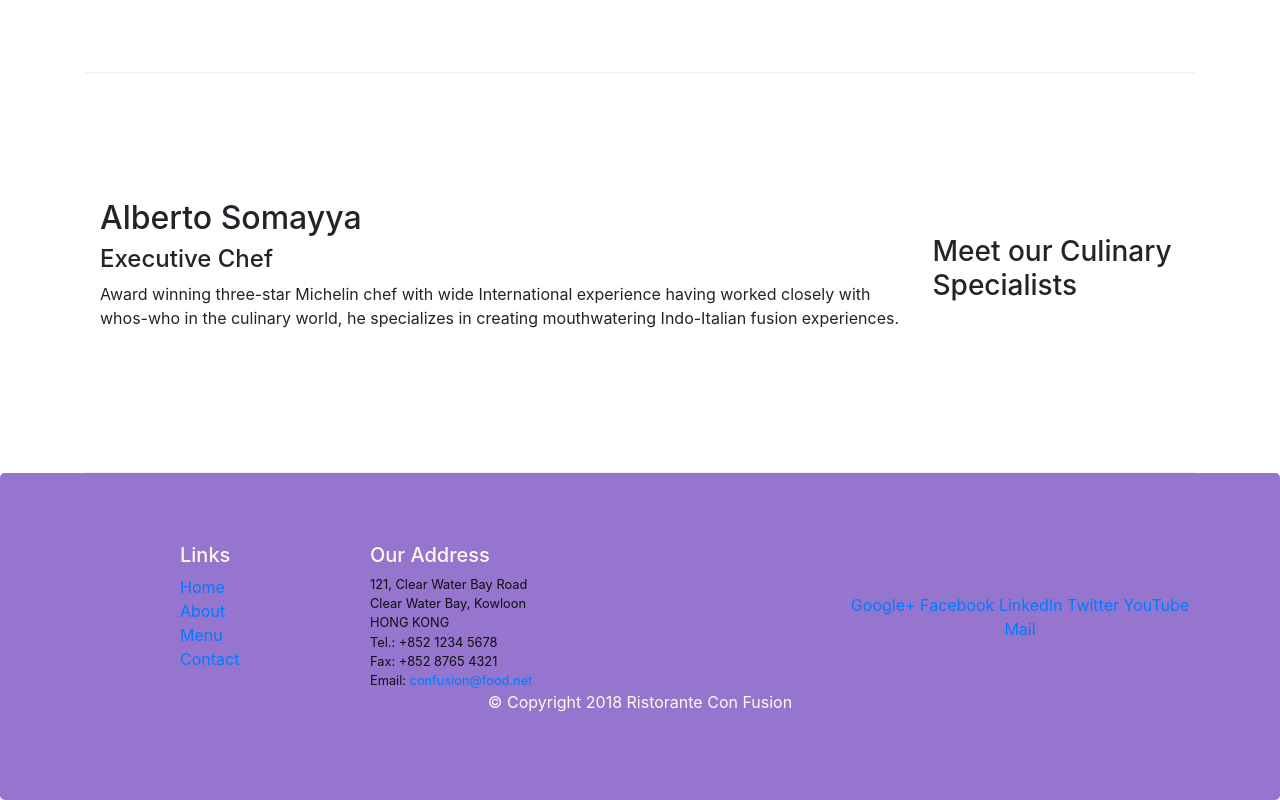
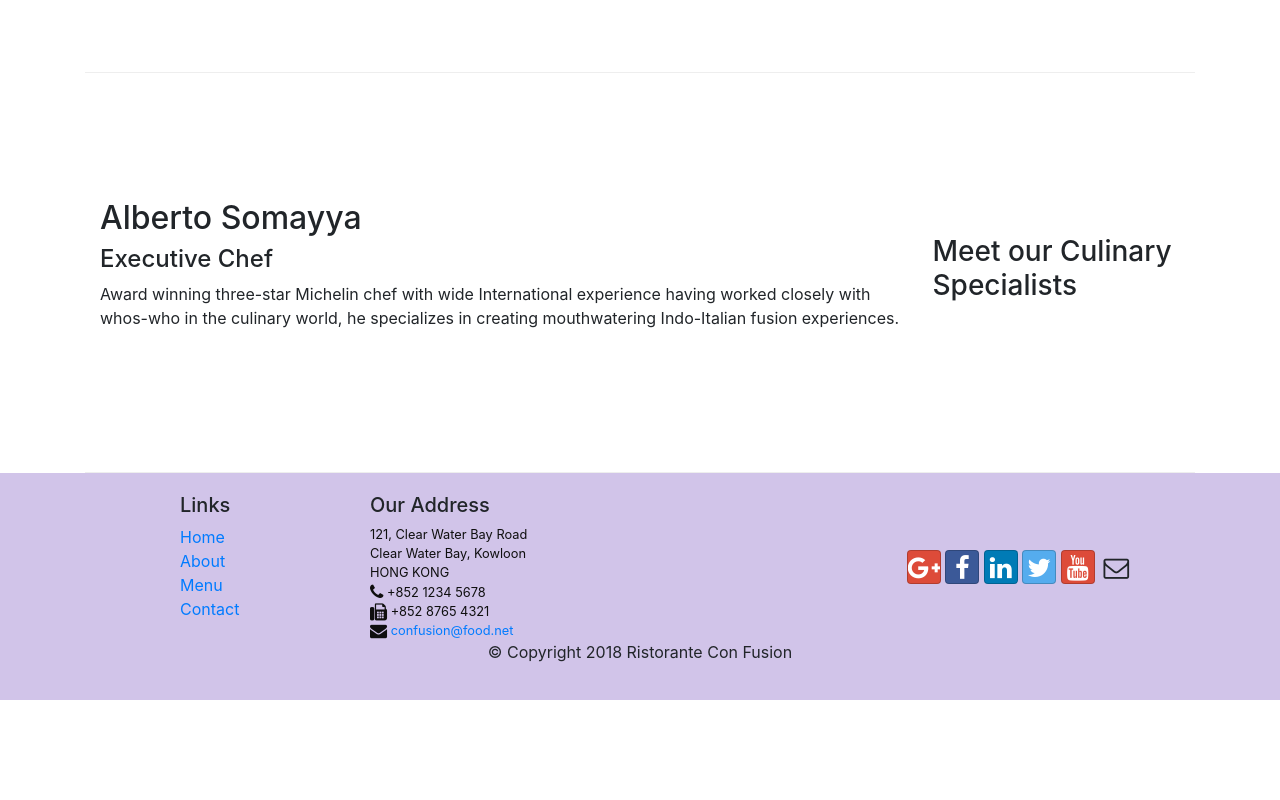
Before and after one commit to VivekMalhan666/Ristorante-con-fusion, a website: page Bootstrap4/conFusion/index.html in a window 1280 px wide. Shown: the part 1061-1861 px from the top of the page. After the commit the page ends 1761 px from the top, so only its background shows below. Drawn offline with nearby package versions, Linux system fonts and the light colour scheme.

Commit message:
css fonts

```diff
--- a/Bootstrap4/conFusion/index.html
+++ b/Bootstrap4/conFusion/index.html
@@ -9,10 +9,11 @@
 
     <!-- Bootstrap CSS -->
     <link rel="stylesheet" href="node_modules/bootstrap/dist/css/bootstrap.min.css">
+    <link rel="stylesheet" href="node_modules/font-awesome/css/font-awesome.min.css">
+    <link rel="stylesheet" href="node_modules/bootstrap-social/bootstrap-social.css">
     <link href="css/styles.css" rel="stylesheet">
     <title>Ristorante Con Fusion</title>
 </head>
-
 <body>
     <nav class="navbar navbar-dark navbar-expand-sm fixed-top">
         <div class="container">
@@ -22,10 +23,10 @@
             <a class="navbar-brand mr-auto" href="#">Ristorante Con Fusion</a>
             <div class="collapse navbar-collapse" id="Navbar">
                 <ul class="navbar-nav mr-auto">
-                    <li class="nav-item"><a class="nav-link active" href="#">Home</a></li>
-                    <li class="nav-item"><a class="nav-link" href="./aboutus.html">About</a></li>
-                    <li class="nav-item"><a class="nav-link" href="#">Menu</a></li>
-                    <li class="nav-item"><a class="nav-link" href="#">Contact</a></li>
+                    <li class="nav-item"><a class="nav-link active" href="#"><span class="fa fa-home fa-lg"></span> Home</a></li>
+                    <li class="nav-item"><a class="nav-link" href="./aboutus.html"><span class="fa fa-info fa-lg"></span> About</a></li>
+                    <li class="nav-item"><a class="nav-link" href="#"><span class="fa fa-list fa-lg"></span> Menu</a></li>
+                    <li class="nav-item"><a class="nav-link" href="#"><span class="fa fa-address fa-lg"></span> Contact</a></li>
                 </ul>
             </div>
         </div>
@@ -78,7 +79,7 @@
         </div>
     </div>
 
-    <footer class="jumbotron">
+    <footer class="footer">
         <div class="container">
             <div class="row">
                 <div class="col-4 offset-1 col-sm-2">
@@ -96,19 +97,19 @@
 		              121, Clear Water Bay Road<br>
 		              Clear Water Bay, Kowloon<br>
 		              HONG KONG<br>
-		              Tel.: +852 1234 5678<br>
-		              Fax: +852 8765 4321<br>
-		              Email: <a href="mailto:confusion@food.net">confusion@food.net</a>
+		              <i class="fa fa-phone fa-lg"></i> +852 1234 5678<br>
+		              <i class="fa fa-fax fa-lg"></i> +852 8765 4321<br>
+		              <i class="fa fa-envelope fa-lg"></i> <a href="mailto:confusion@food.net">confusion@food.net</a>
 		           </address>
                 </div>
                 <div class="col-12 col-sm-4 align-self-center">
                     <div class="text-center">
-                        <a href="http://google.com/+">Google+</a>
-                        <a href="http://www.facebook.com/profile.php?id=">Facebook</a>
-                        <a href="http://www.linkedin.com/in/">LinkedIn</a>
-                        <a href="http://twitter.com/">Twitter</a>
-                        <a href="http://youtube.com/">YouTube</a>
-                        <a href="mailto:">Mail</a>
+                        <a class="btn btn-social-icon btn-google" href="http://google.com/+"><i class="fa fa-google-plus fa-lg"></i></a>
+                        <a class="btn btn-social-icon btn-facebook" href="http://www.facebook.com/profile.php?id="><i class="fa fa-facebook fa-lg"></i></a>
+                        <a class="btn btn-social-icon btn-linkedin"  href="http://www.linkedin.com/in/"><i class="fa fa-linkedin fa-lg"></i></a>
+                        <a class="btn btn-social-icon btn-twitter"  href="http://twitter.com/"><i class="fa fa-twitter fa-lg"></i></a>
+                        <a class="btn btn-social-icon btn-google"  href="http://youtube.com/"><i class="fa fa-youtube fa-lg"></i></a>
+                        <a class="btn btn-social-icon"  href="mailto:"><i class="fa fa-envelope-o fa-lg"></i></a>
                     </div>
                 </div>
            </div>
--- a/Bootstrap4/conFusion/package.json
+++ b/Bootstrap4/conFusion/package.json
@@ -15,6 +15,8 @@
   },
   "dependencies": {
     "bootstrap": "^4.5.0",
+    "bootstrap-social": "^5.1.1",
+    "font-awesome": "^4.7.0",
     "jquery": "^3.5.1",
     "popper.js": "^1.16.1"
   }
```
Also changed, not shown: Bootstrap4/conFusion/aboutus.html (+15 -14 lines), 1 other file.
